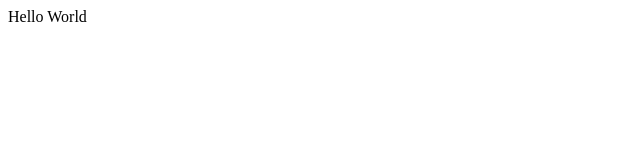
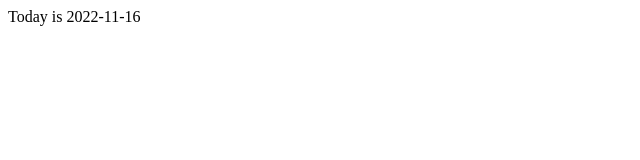
Before and after one commit to codingoutloud/my-first-react-static-web-app, a React (Create React App) app: page / in a window 1280 px wide. Shown: the top 160 px of the page, without its empty margins (0-640 px from the left). Built offline with nearby package versions, Linux system fonts and the light colour scheme; the HTML template or start-up script is replaced by a standard one.

Commit message:
Be sloppy with date format

```diff
--- a/src/App.js
+++ b/src/App.js
@@ -1,8 +1,10 @@
 import React from 'react';
 
 function App() {
-  const value = 'World';
-  return <div>Hello {value}</div>;
+  var date = new Date();
+
+  // blind spot for internationalization - can we detect in a Playwright test that uses different browser settings?
+  return <div>Today is {date.getFullYear()}-{date.getMonth()+1}-{date.getDate()}</div>;
 }
 
 export default App;
```
